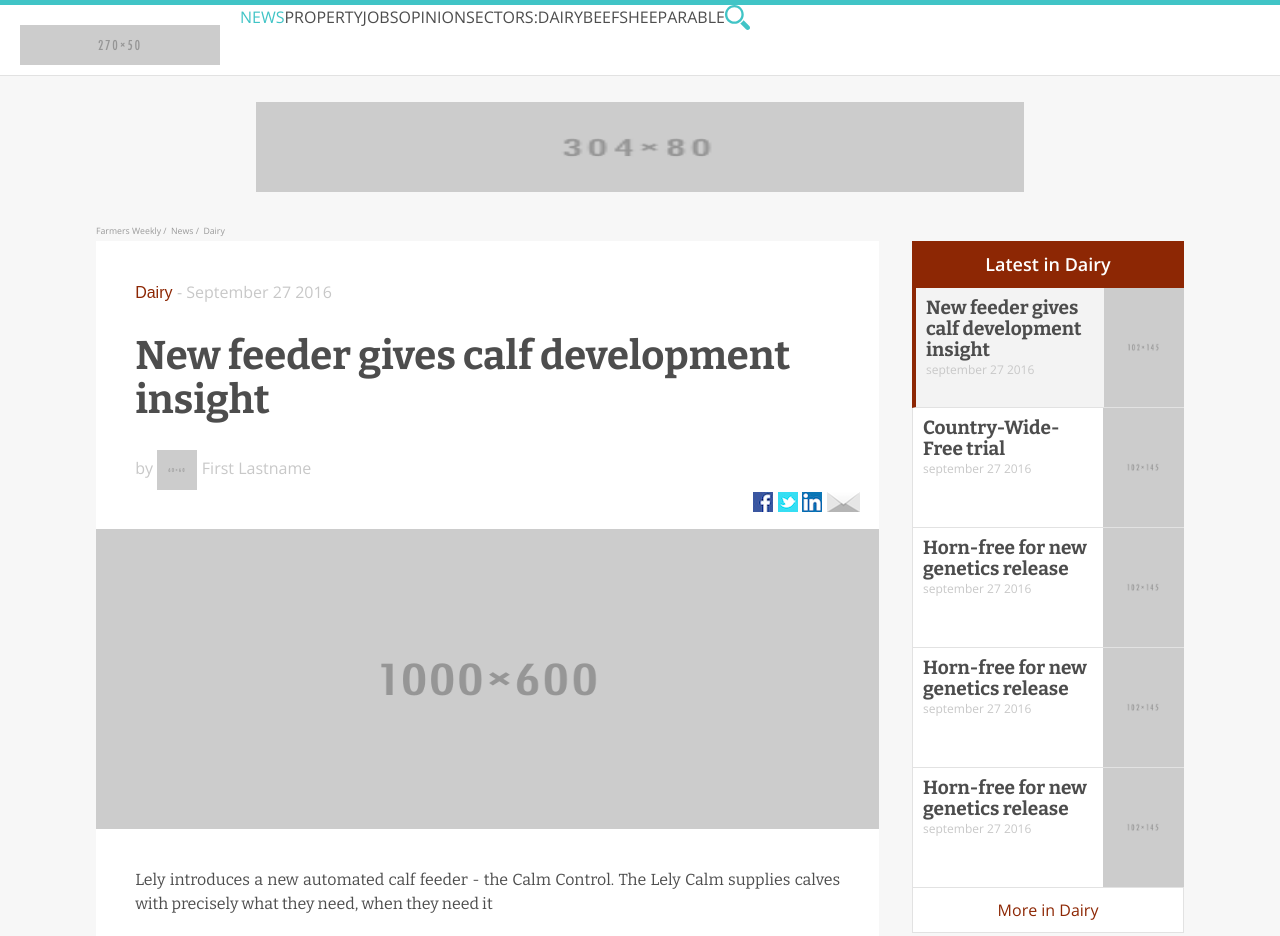
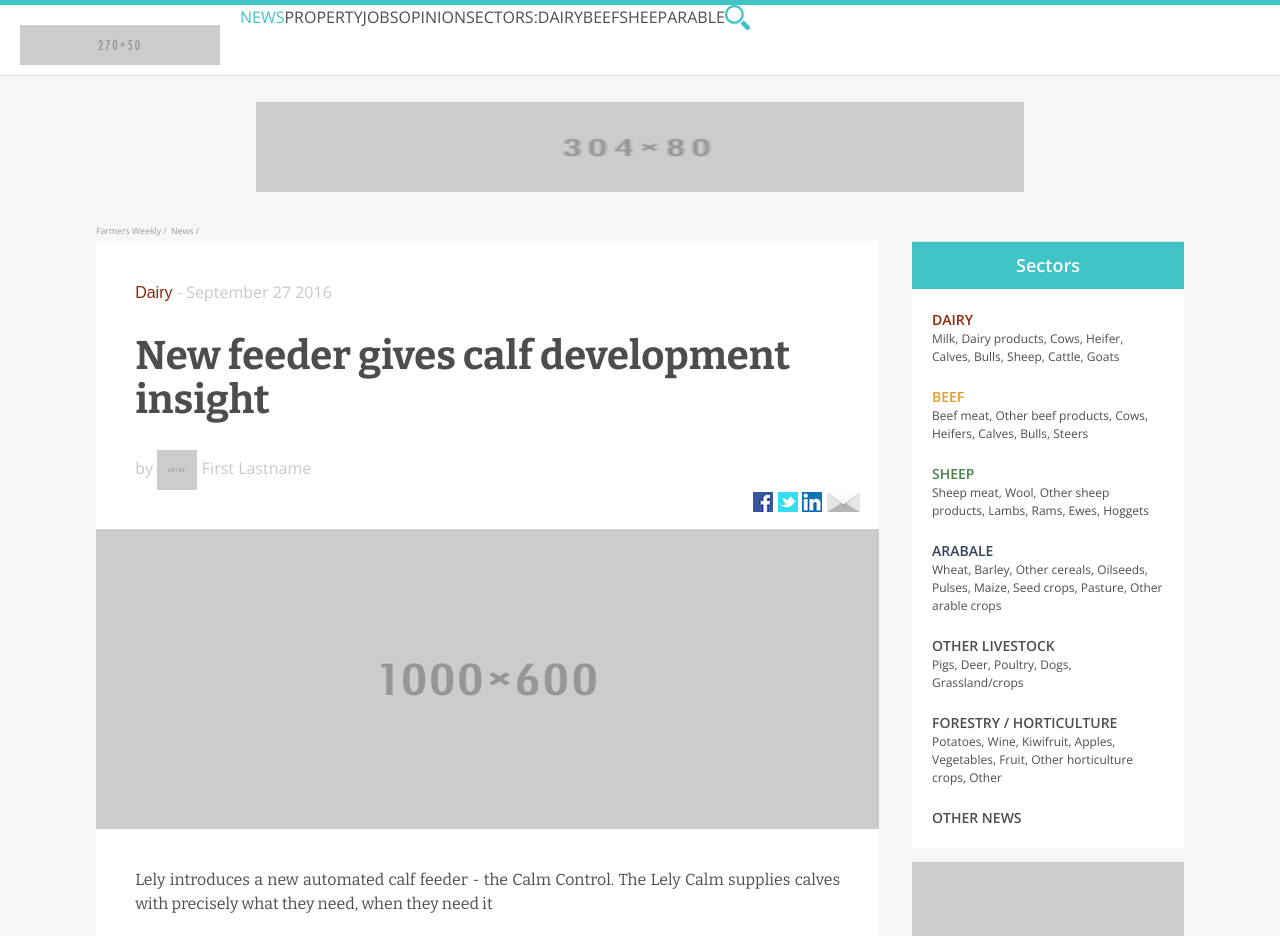
Before and after one commit to Devon-McGrath-github/BKA, a website: page archives.html in a window 1280 px wide. Shown: the top 936 px of the page. Drawn offline with nearby package versions, Linux system fonts and the light colour scheme.

Commit message:
sectors right nav completed

```diff
--- a/archives.html
+++ b/archives.html
@@ -53,7 +53,7 @@
                   <li><a href="/">ARABLE</a></li>
                   <li><a href="/">OTHER LIVESTOCK</a></li>
                   <li><a href="/">FORESTRY</a></li>
-                  <li><a href="/">OTHER</a></li>
+                  <li><a href="archives.html">OTHER</a></li>
                 </ul>
             </li>
             <li><a href="/">PROPERTY</a></li>
@@ -111,7 +111,6 @@
     <article class="news-article-url-container">
       <a href="/" class="url-text">Farmers Weekly / </a>
       <a href="/" class="url-text">News / </a>
-      <a href="/" class="url-text">Dairy</a>
     </article>
 
     <div class="col-1">
@@ -257,69 +256,48 @@
     </div>
 
     <div class="col-2 flex-order-mini-block">
+
       <!-- ############################################ -->
-      <!-- article navigation block -->
-      <div class="latest-news-container">
+      <!-- sectors navigation block -->
+      <div class="sectors-container tile-block">
         <a href="#">
-          <h4 class="category-red">Latest in Dairy</h4>
+          <h4 class="category-blue">Sectors</h4>
         </a>
 
-        <!-- latest in news article -->
-        <a href="#">
-          <section class="latest-in-article-container active-article clearfix">
-            <article class="latest-in-article-text">
-              <h3 class="latest-in-article-title">New feeder gives calf development insight</h3>
-              <p class="latest-in-article-info">september 27 2016</p>
-            </article>
-            <img class="latest-in-img" src="resources/img/latest-in-image.png" alt="">
-          </section>
-        </a>
-        <!-- latest in news article -->
-        <a href="#">
-          <section class="latest-in-article-container clearfix">
-            <article class="latest-in-article-text">
-              <h3 class="latest-in-article-title">Country-Wide-Free trial</h3>
-              <p class="latest-in-article-info">september 27 2016</p>
-            </article>
-            <img class="latest-in-img" src="resources/img/latest-in-image.png" alt="">
-          </section>
-        </a>
-        <!-- latest in news article -->
-        <a href="#">
-          <section class="latest-in-article-container clearfix">
-            <article class="latest-in-article-text">
-              <h3 class="latest-in-article-title">Horn-free for new genetics release</h3>
-              <p class="latest-in-article-info">september 27 2016</p>
-            </article>
-            <img class="latest-in-img" src="resources/img/latest-in-image.png" alt="">
-          </section>
-        </a>
-        <!-- latest in news article -->
-        <a href="#">
-          <section class="latest-in-article-container clearfix">
-            <article class="latest-in-article-text">
-              <h3 class="latest-in-article-title">Horn-free for new genetics release</h3>
-              <p class="latest-in-article-info">september 27 2016</p>
-            </article>
-            <img class="latest-in-img" src="resources/img/latest-in-image.png" alt="">
-          </section>
-        </a>
-        <!-- latest in news article -->
-        <a href="#">
-          <section class="latest-in-article-container clearfix">
-            <article class="latest-in-article-text">
-              <h3 class="latest-in-article-title">Horn-free for new genetics release</h3>
-              <p class="latest-in-article-info">september 27 2016</p>
-            </article>
-            <img class="latest-in-img" src="resources/img/latest-in-image.png" alt="">
-          </section>
-        </a>
+        <article class="sectors-right-nav">
+          <ul class="sectors-list">
+            <li>
+              <a class="sector-title title-red" href="#">DAIRY</a>
+              <p class="sector-info">Milk, Dairy products, Cows, Heifer, Calves, Bulls, Sheep, Cattle, Goats</p>
+            </li>
+            <li>
+              <a class="sector-title title-yellow" href="#">BEEF</a>
+              <p class="sector-info">Beef meat, Other beef products, Cows, Heifers, Calves, Bulls, Steers</p>
+            </li>
+            <li>
+              <a class="sector-title title-green" href="#">SHEEP</a>
+              <p class="sector-info">Sheep meat, Wool, Other sheep products, Lambs, Rams, Ewes, Hoggets</p>
+            </li>
+            <li>
+              <a class="sector-title title-blue-dark" href="#">ARABALE</a>
+              <p class="sector-info">Wheat, Barley, Other cereals, Oilseeds, Pulses, Maize, Seed crops, Pasture, Other arable crops</p>
+            </li>
+            <li>
+              <a class="sector-title" href="#">OTHER LIVESTOCK</a>
+              <p class="sector-info">Pigs, Deer, Poultry, Dogs, Grassland/crops</p>
+            </li>
+            <li>
+              <a class="sector-title" href="#">FORESTRY / HORTICULTURE</a>
+              <p class="sector-info">Potatoes, Wine, Kiwifruit, Apples, Vegetables, Fruit, Other horticulture crops, Other</p>
+            </li>
+            <li>
+              <a class="sector-title" href="#">OTHER NEWS</a>
+            </li>
+          </ul>
+        </article>
 
-        <button class="more-articles-btn" href="#">
-          More in Dairy
-        </button>
+
       </div>
-      <!-- mini content block ends here -->
 
       <!-- ############################################ -->
       <!-- advertisement -->
--- a/resources/_scss/library/site/_archive-filter.scss
+++ /dev/null
@@ -1,30 +0,0 @@
-.archive-dropdown {
-	list-style-type: none;
-	padding-left: 0;
-	border-bottom: 1px solid $gray-lighter;
-	.year {
-		font-size: 1.0625rem;
-		padding: 1.25rem 0;
-		display: block;
-		border-top: 1px solid $gray-lighter;
-		padding-left: 20px;
-		cursor: pointer;
-	}
-}
-.archive-item {
-	padding-left: 20px;
-	list-style-type: none;
-	padding-bottom: 20px;
-	li {
-		padding-left: 0;
-		margin-bottom: 4px;
-	}
-	.month {
-		display: inline-block;
-		margin-right: 20px;
-	}
-	a {
-		font-size: 1.0625rem;
-		color: #333;
-	}
-}
--- /dev/null
+++ b/resources/_scss/library/site/_archive.scss
@@ -0,0 +1,59 @@
+// toggling display between nav and desktop
+.sectors-container {
+	display: none;
+	@include media-breakpoint-up(md) {
+		display: block;
+	}
+}
+
+
+$sectors-right-nav-padding: 20px !default;
+
+.sectors-right-nav {
+	padding: $sectors-right-nav-padding;
+	padding-bottom: 0;
+}
+
+// sectors list styling
+.sectors-list {
+	padding: 0;
+	// changing font
+	li, a {
+		font-family: $basic-font;
+		color: $black-lighter;
+		vertical-align: top;
+	}
+	// changing font-sizes
+	a {
+		font-size: 1.4rem;
+		padding: 0;
+		display: block;
+	}
+	p {
+		margin: 0;
+		font-size: 1.2rem;
+	}
+	// giving list items padding
+	li {
+		padding: 0;
+		padding-bottom: $sectors-right-nav-padding;
+	}
+}
+
+// sector titles styling
+.title-red {
+	color: $red !important;
+}
+.title-yellow {
+	color: $yellow-dark !important;
+}
+.title-green {
+	color: $green !important;
+}
+.title-blue-dark {
+	color: $blue-dark !important;
+}
+// generic sector title styling
+.sector-title {
+	font-weight: 600;
+}
--- a/resources/_scss/library/site/_site.scss
+++ b/resources/_scss/library/site/_site.scss
@@ -121,7 +121,7 @@ main {
 ///////////////////////////
 
 @import "pagination";
-@import "archive-filter";
+@import "archive";
 @import "rich-text-editor";
 @import "contact-item";
 @import "social-block";
```
Also changed, not shown: articles.html (+1 -1 lines), index.html (+1 -1 lines), resources/css/main.css, 1 other file.
